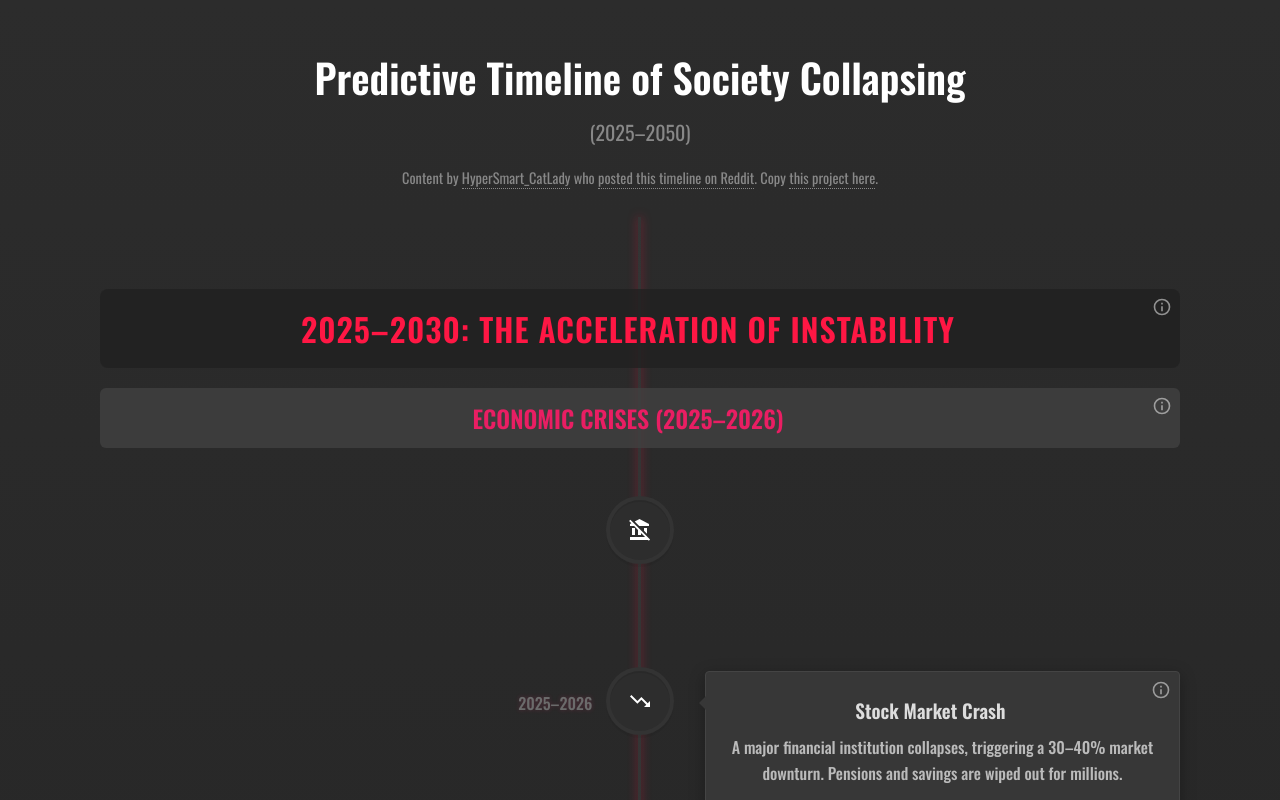
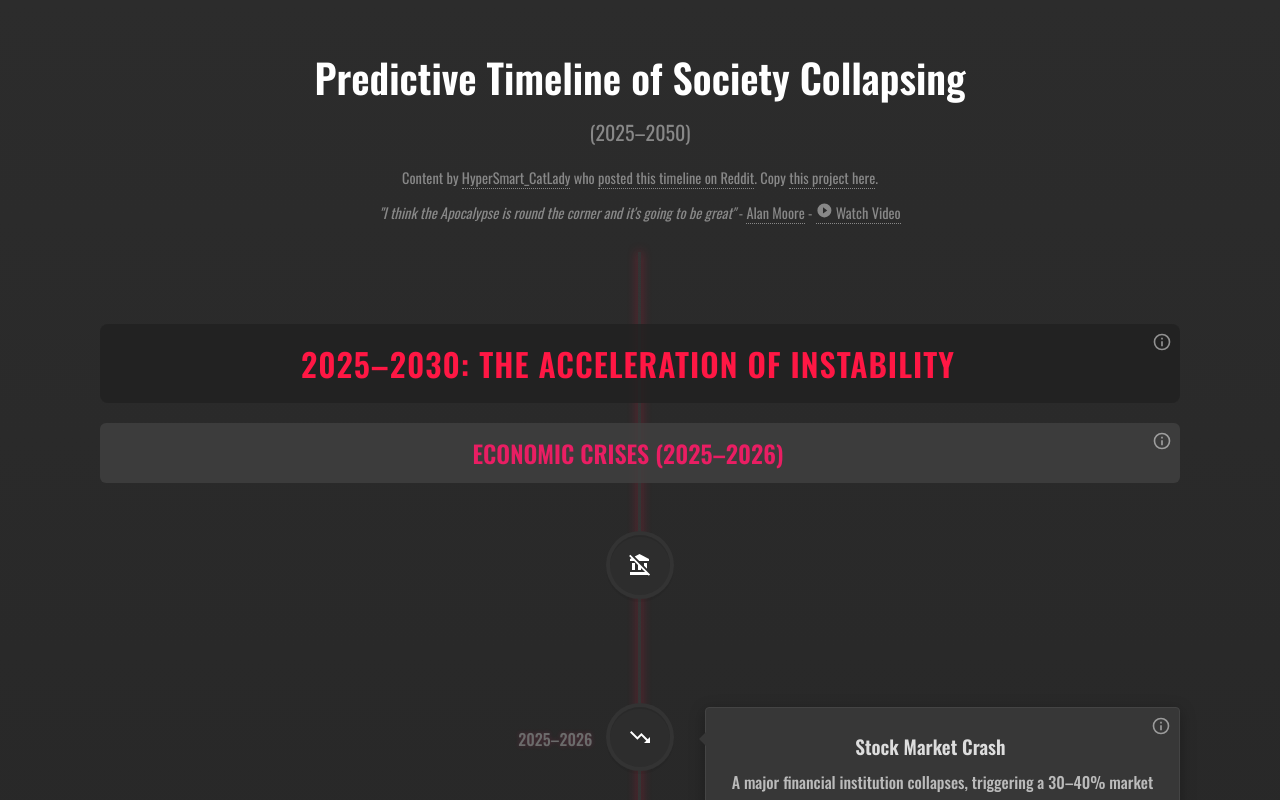
Before and after one commit to harryf/collapse-timeline, a React (Create React App) app: page / in a window 1280 px wide. Shown: the top 800 px of the page. Built offline with nearby package versions, Linux system fonts and the light colour scheme; the HTML template or start-up script is replaced by a standard one.

Commit message:
Add Alan Moore quote

```diff
--- a/src/components/CollapseTimeline.jsx
+++ b/src/components/CollapseTimeline.jsx
@@ -396,6 +396,9 @@ function CollapseTimeline({ markdownContent }) {
       </h1>
       <div className="timeline-credit">
         Content by <a href="https://www.reddit.com/user/HyperSmart_CatLady/" target="_blank" rel="noopener noreferrer">HyperSmart_CatLady</a> {' '}who <a href="https://www.reddit.com/r/conspiracy/comments/1hxz871/predictive_timeline_of_society_collapsing_20252050/" target="_blank" rel="noopener noreferrer">posted this timeline on Reddit</a>. Copy <a href="https://github.com/harryf/collapse-timeline/" target="_blank" rel="noopener noreferrer">this project here</a>.
+        <div className="quote-section">
+          <p><i>&quot;I think the Apocalypse is round the corner and it's going to be great&quot;</i> - <a href="https://en.wikipedia.org/wiki/Alan_Moore" target="_blank" rel="noopener noreferrer">Alan Moore</a> - <a href="https://www.youtube.com/watch?v=cBc71ROdGxU" target="_blank" rel="noopener noreferrer"><Icon path={mdiIcons.mdiPlayCircle} size={0.7} /> Watch Video</a></p>
+        </div>
       </div>
       <VerticalTimeline
         className="vertical-timeline-custom-line"
```
